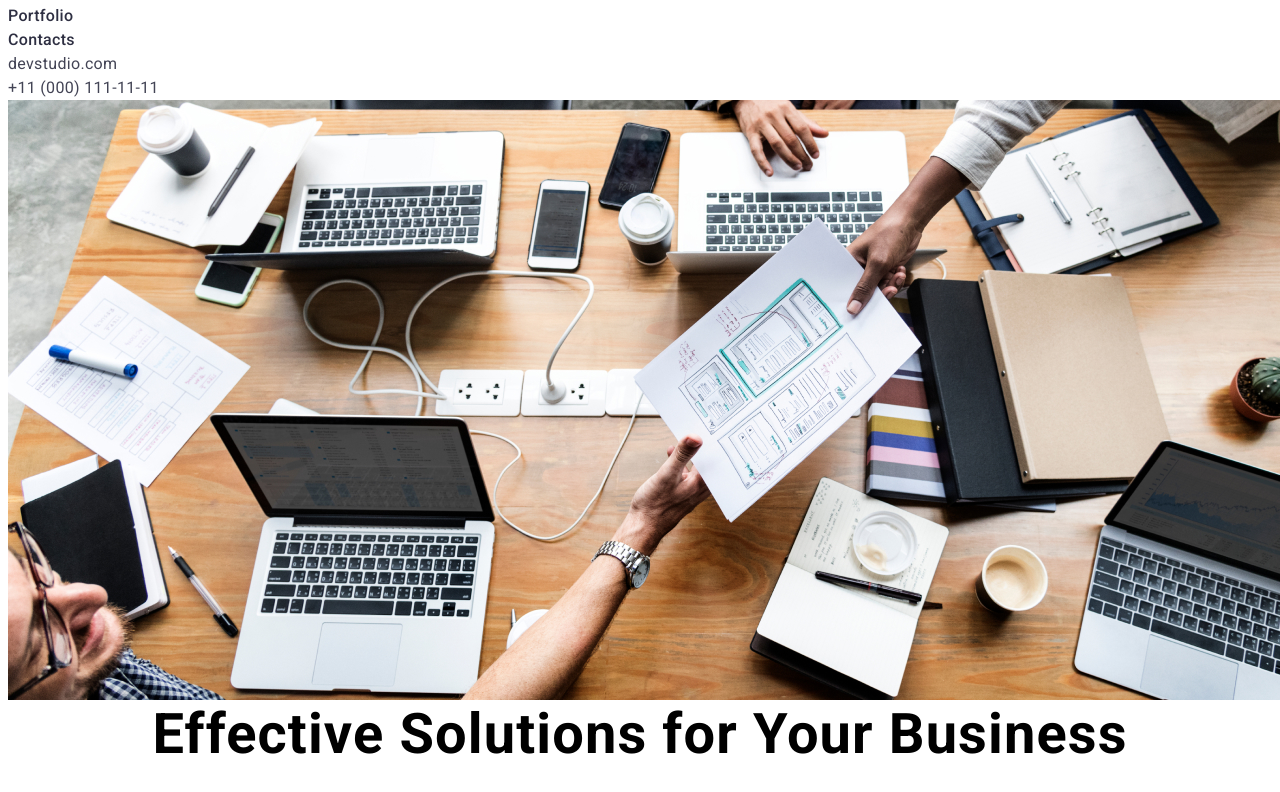
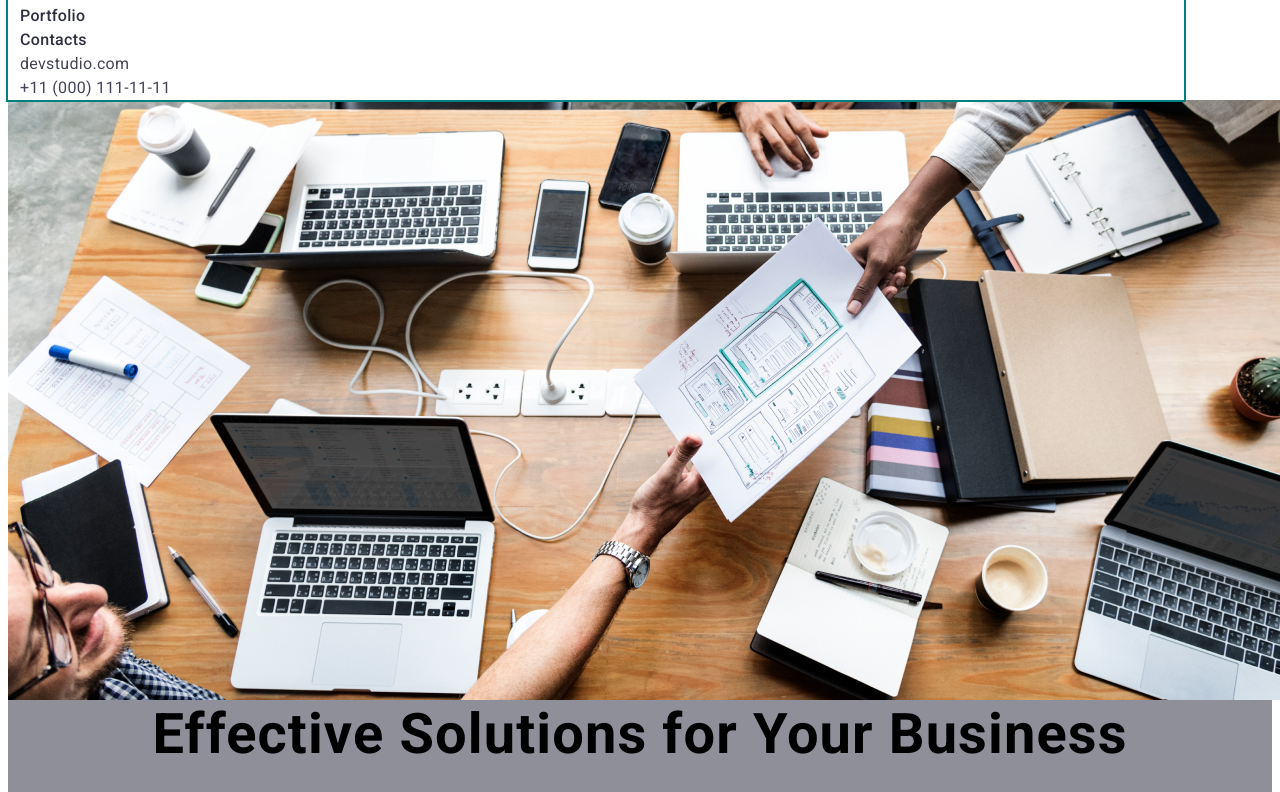
Before and after one commit to yarovoy16/goit-markup-hw-03, a plain HTML site: page index.html in a window 1280 px wide. Shown: the part 52-844 px from the top of the page. Drawn offline with Linux system fonts and the light colour scheme.

Commit message:
container

```diff
--- a/index.html
+++ b/index.html
@@ -7,15 +7,17 @@
   <link rel="stylesheet" href="./styles.css/styles.css">
   <link href="https://fonts.googleapis.com/css2?family=Raleway:wght@800&family=Roboto:wght@400;500;700&display=swap"
     rel="stylesheet">
+  <link href="https://cdnjs.cloudflare.com/ajax/libs/modern-normalize/1.1.0/modern-normalize.min.css">
   <title>WebStudio</title>
 </head>
 <body>
   <header>
+    <div class="container">
       <a class="link logo" href="./index.html">Web<span class="accent-logo">studio</span></a>
       <nav>
         <ul>
           <li><a class="link link-header link-current" href="./index.html">Studio</a></li>
-        <li><a class="link link-header" href="./portfolio.html"  target="_blank" rel="noreferrer nofollow">Portfolio</a></li>
+          <li><a class="link link-header" href="./portfolio.html" target="_blank" rel="noreferrer nofollow">Portfolio</a></li>
           <li><a class="link link-header" href="">Contacts</a></li>
         </ul>
       </nav>
@@ -23,6 +25,8 @@
         <li><a class="link adress-header" href="">devstudio.com</a></li>
         <li><a class="link adress-header" href="">+11 (000) 111-11-11</a></li>
       </ul>
+    </div>
+
   </header>
   <main>
     <section class="section">
--- a/styles.css/styles.css
+++ b/styles.css/styles.css
@@ -28,6 +28,17 @@ p,h1,h2{
 }
 .link{
   text-decoration: none;
+}
+.container{
+  width: 1152px;
+  outline: 2px solid teal;
+  padding-left: 12px;
+  padding-right: 12px;
+
+}
+.section{
+  padding-bottom: 120px;
+  background-color: #8E8F99;
 }
 .logo{
   text-transform:uppercase;
```
Lines whose indentation alone changed are shown as unchanged.
